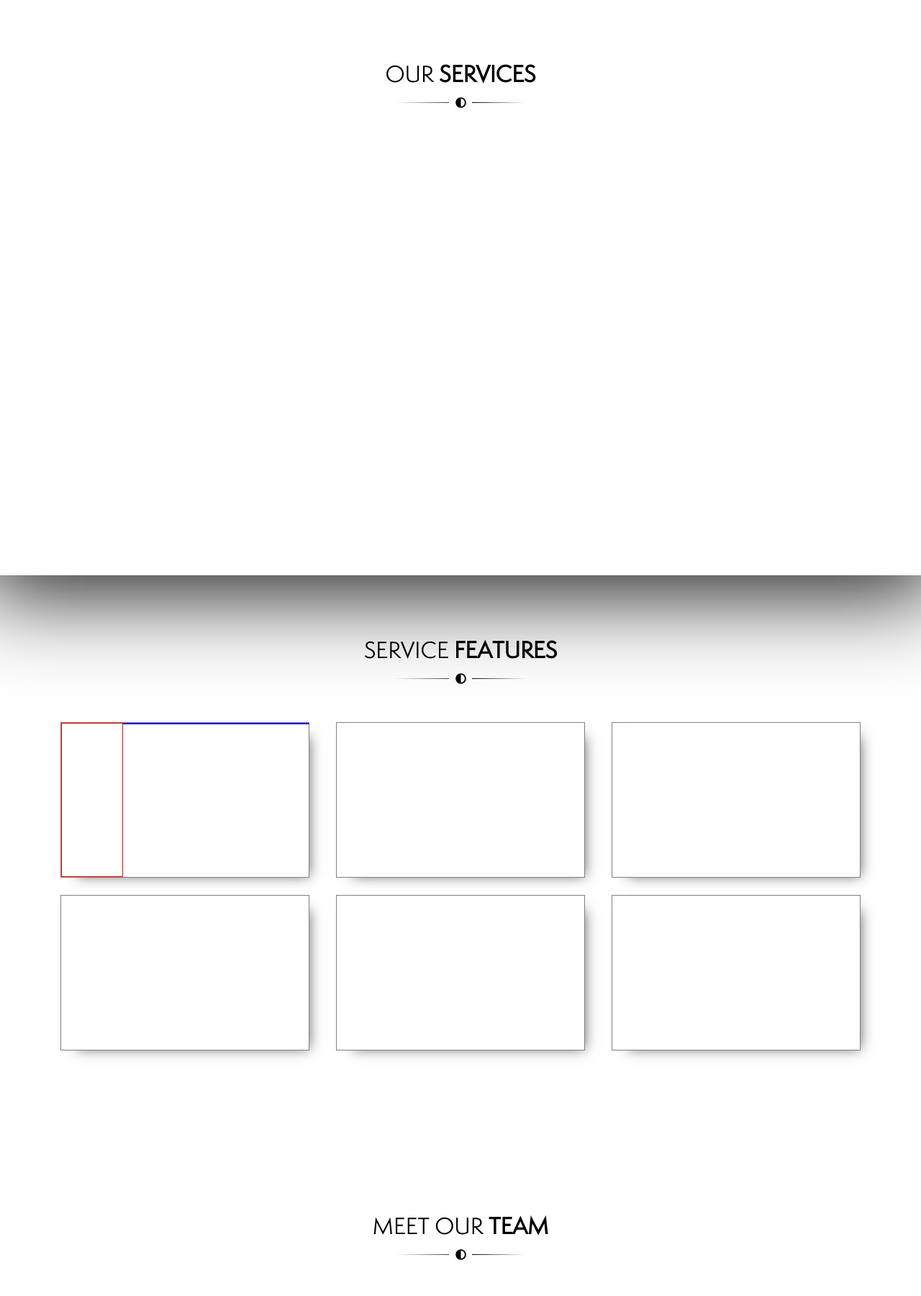
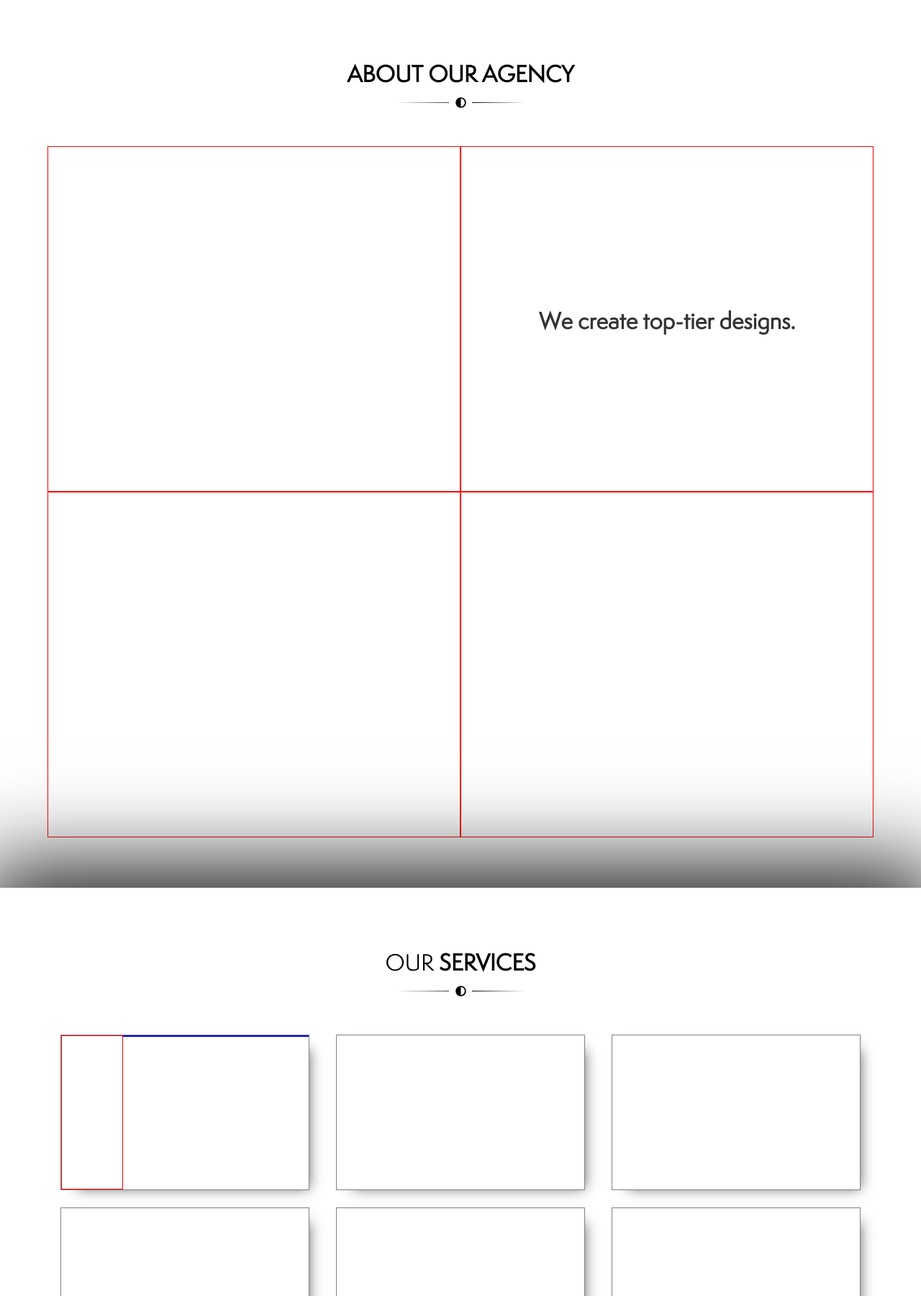
Before and after one commit to adrian-derose6/creative-agency-landing-page, a PHP site: page / in a window 1280 px wide. Shown: the part 801-2601 px from the top of the page at 72% size. Run offline with PHP 8.4, Linux system fonts and the light colour scheme; some libraries are stand-ins or nearby versions.

Commit message:
Add 'about' tab and removed 'feature' tab

```diff
--- a/css/landing-page.css
+++ b/css/landing-page.css
@@ -271,6 +271,21 @@
     justify-content: center;
 }
 
+.about-grid-box {
+    border: 1px solid red;
+    height: 60%;
+    padding: 3%;
+    display: flex;
+    flex-direction: column;
+    justify-content: center;
+    align-items: center;
+}
+
+.about-caption {
+    text-align: center;
+    font-weight: 800;
+}
+
 .service-box {
     border: 1px solid gray;
     float: none;
--- a/home.html
+++ b/home.html
@@ -37,10 +37,10 @@
                             <a href="#home">Home</a>
                         </li>
                         <li class>
-                            <a href="#services" >Services</a>
+                            <a href="#about">About</a>
                         </li>
                         <li>
-                            <a href="#features">Features</a>
+                            <a href="#services">Services</a>
                         </li>
                         <li class>
                             <a href="#team">Team</a>
@@ -85,11 +85,11 @@
             </div>
         </section>
 
-        <section class="section window-size" id="services">
+        <section class="section window-size" id="about">
             <div class="container">
                 <div class="row">
                     <div class="header-div col-xs-6 center-block" style="float: none;">
-                        <h2>OUR <span class="header-bold">SERVICES</span></h2>
+                        <h2><span class="header-bold">ABOUT OUR AGENCY</span></h2>
                         <div class="separator-div">
                             <hr class="separator-left">
                             <i class="fas fa-adjust separator-icon"></i>
@@ -98,12 +98,26 @@
                     </div>
                 </div>
             </div>
+            <div class="container main-content">
+                <div class="row">
+                    <div class="col-xs-12 col-md-6 about-grid-box">
+
+                    </div>
+                    <div class="col-xs-12 col-md-6 about-grid-box">
+                        <h2 class="about-caption">We create top-tier designs.</h2>
+                    </div>
+                    <div class="col-xs-12 col-md-6 about-grid-box">
+                    </div>
+                    <div class="col-xs-12 col-md-6 about-grid-box">
+                    </div>
+                </div>
+            </div>
         </section>
-        <section class="section window-size" id="features">
+        <section class="section window-size" id="services">
             <div class="container">
                 <div class="row">
                     <div class="header-div col-xs-6 center-block" style="float: none;">
-                        <h2>SERVICE <span class="header-bold">FEATURES</span></h2>
+                        <h2>OUR <span class="header-bold">SERVICES</span></h2>
                         <div class="separator-div">
                             <hr class="separator-left">
                             <i class="fas fa-adjust separator-icon"></i>
```
